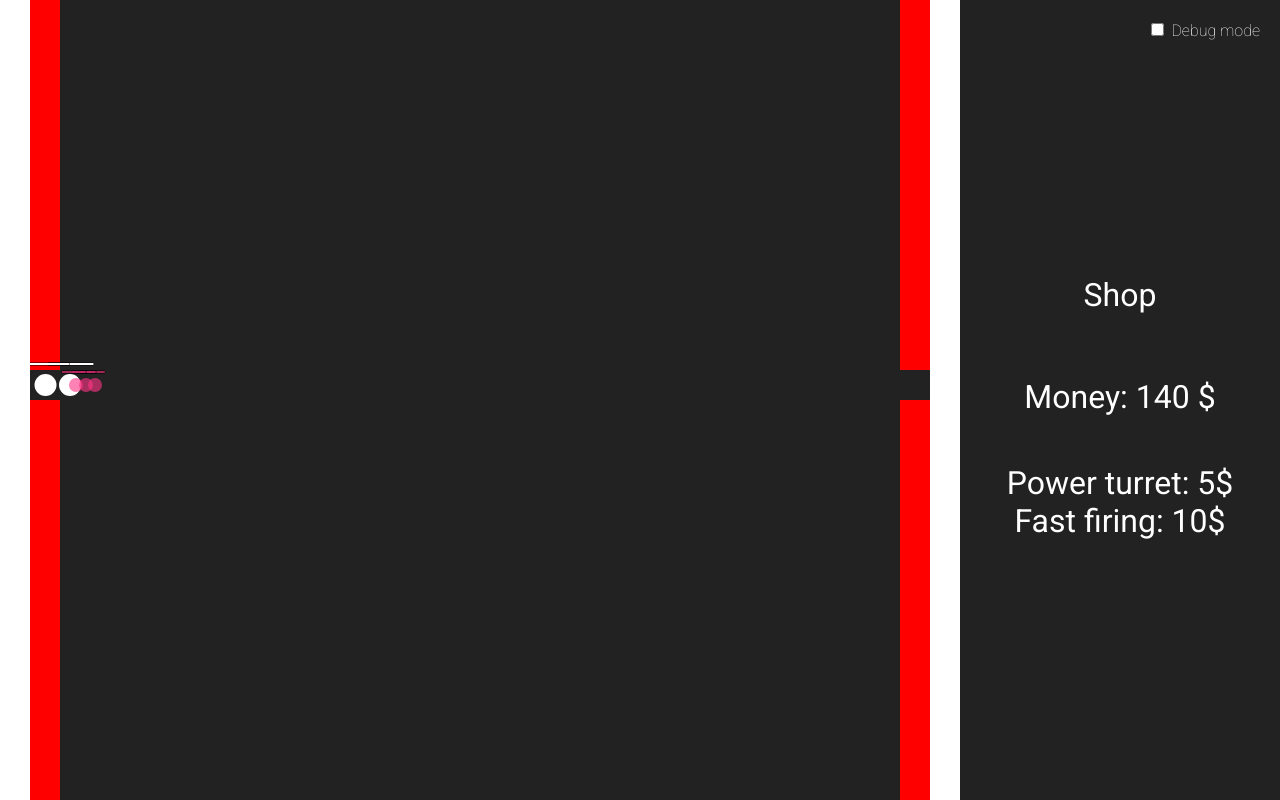
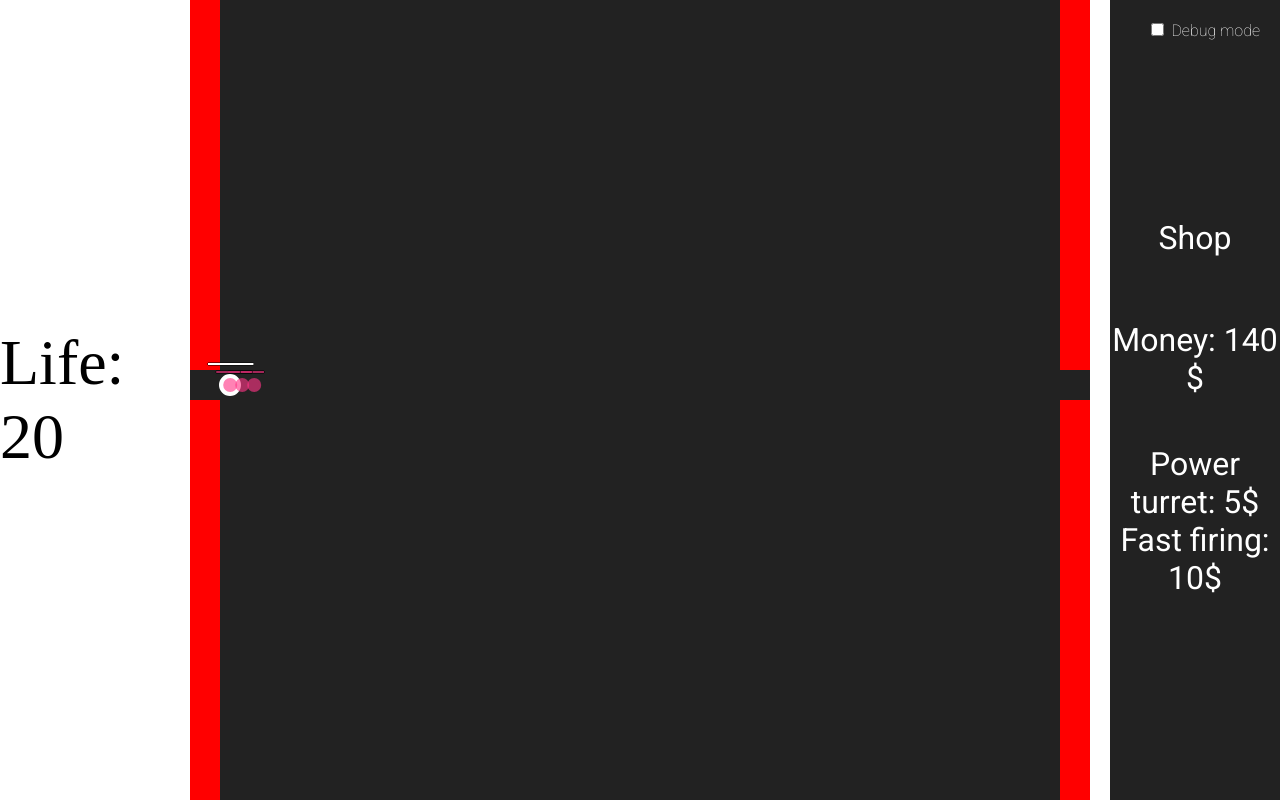
Before and after one commit to Patryk-Rozwadowski/Tower_defense_game, a website built with Parcel: page index.html in a window 1280 px wide. Built offline with nearby package versions, Linux system fonts and the light colour scheme; animation ran at ten frames a second.

Commit message:
Add lifes system

```diff
--- a/index.html
+++ b/index.html
@@ -8,6 +8,9 @@
     </head>
     <body style="margin:0; padding: 0;box-sizing: border-box" >
     <main class="container">
+        <div class="ui-grid-3 center">
+            <p id="ui-life"></p>
+        </div>
         <div class="ui-grid-9 center">
             <canvas class="game-container" id="canvas"></canvas>
         </div>
@@ -19,8 +22,6 @@
             </div>
         </div>
     </main>
-
     </body>
-
     <script src="src/index.js"></script>
 </html>
--- a/src/CreateElement/Mobs/Models/MobsModels.js
+++ b/src/CreateElement/Mobs/Models/MobsModels.js
@@ -12,7 +12,7 @@ export const MobsModels = {
     hp: 1000,
     color: '#FF34859d',
     size: 7,
-    speed: 1,
+    speed: 1.2,
     mob: true,
   },
 };
--- /dev/null
+++ b/src/Managers/LifeManager/LifeManager.js
@@ -0,0 +1,18 @@
+export class LifeManager {
+  constructor() {
+    this.lifeUi = document.getElementById('ui-life');
+    this.life = 20;
+  }
+
+  checkIfGameOver() {
+    return this.life <= 0;
+  }
+
+  lifeHit() {
+    this.life--;
+  }
+
+  renderLife() {
+    this.lifeUi.innerHTML = `<p>Life: ${this.life}</p>`;
+  }
+}
--- a/src/Managers/MobsManager/MobsManager.js
+++ b/src/Managers/MobsManager/MobsManager.js
@@ -2,11 +2,14 @@ import { MobCreator } from '../../CreateElement/Mobs/MobCreator';
 import { MobsModels } from '../../CreateElement/Mobs/Models/MobsModels';
 
 export class MobsManager {
-  constructor(ctx, spawnPoints, cellSize) {
+  constructor(ctx, spawnPoints, cellSize, lifeManager, endPoint) {
     this.ctx = ctx;
     this.cellSize = cellSize;
+    this.lifeManager = lifeManager;
     this.x = spawnPoints.vector[0];
     this.y = spawnPoints.vector[1];
+
+    this.endPoint = endPoint;
     this.mobs = [];
   }
 
@@ -28,16 +31,18 @@ export class MobsManager {
             MobsModels[mob].speed
           )
         );
-      }, Math.floor(Math.random() * 3 * time++) * 1000);
+      }, Math.floor(Math.random() * 5 * time++) * 1000);
     });
     time = 0;
   }
 
   // @todo separate from MobsManager
   waveMobsMove() {
+    // Render wave moving
     this.mobs.map((mob, i) => {
       this._checkMobHp(mob, i);
       mob.move(mob);
+      this._checkIfMobHitPlayer(mob, i);
       mob.render(mob);
     });
   }
@@ -46,6 +51,17 @@ export class MobsManager {
     return this.mobs;
   }
 
+  _checkIfMobHitPlayer(mob, index) {
+    if (
+      mob.x === this.endPoint.vector[0] + this.cellSize &&
+      mob.y === this.endPoint.vector[1]
+    ) {
+      console.log('-hp hit');
+      this.lifeManager.lifeHit();
+      this.mobs.splice(index, 1);
+    }
+  }
+
   _checkMobHp(mob, i) {
     if (mob.hp < 0) {
       this.mobs.splice(i, 1);
--- a/src/index.js
+++ b/src/index.js
@@ -6,6 +6,7 @@ import { MobsManager } from './Managers/MobsManager/MobsManager';
 import { GameDebugger } from './Utils/Debuggers/GameDebugger';
 import { createWave } from './Managers/WaveManager/WaveManager';
 import { aStar } from './PathFinding/aStar/aStar';
+import { LifeManager } from './Managers/LifeManager/LifeManager';
 
 window.onload = () => {
   const canvas = document.getElementById('canvas');
@@ -33,11 +34,14 @@ window.onload = () => {
   );
   mapManager.renderMap();
 
+  const lifeManager = new LifeManager();
   const shopManager = new ShopManager();
   const mobsManager = new MobsManager(
     ctx,
     mapManager.getStartSpawnPoint(),
-    cellSize
+    cellSize,
+    lifeManager,
+    mapManager.getEndSpawnPoint()
   );
 
   const turretsManager = new TurretsManager(
@@ -49,7 +53,7 @@ window.onload = () => {
 
   function gameLoop() {
     mapManager.renderMap();
-
+    lifeManager.renderLife();
     // a*
     aStar(
       mapManager.getStartSpawnPoint(),
@@ -63,11 +67,15 @@ window.onload = () => {
     mobsManager.waveMobsMove();
 
     turretsManager.renderTurrets();
-
+    if (lifeManager.checkIfGameOver()) {
+      alert('Game over');
+      return;
+    }
     requestAnimationFrame(gameLoop);
   }
 
   gameLoop();
+
   createWave(mobsManager);
   shopManager.init();
 
```
